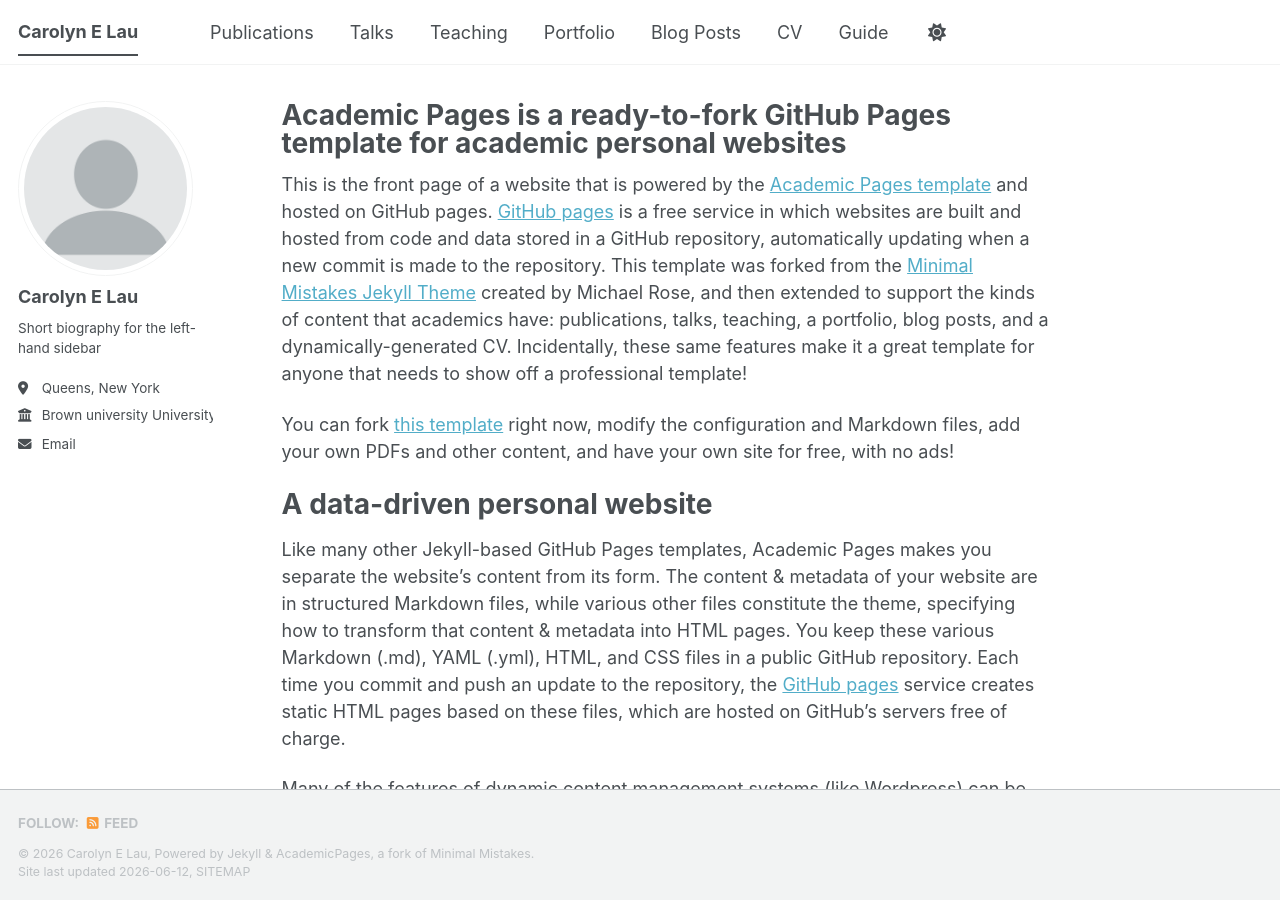
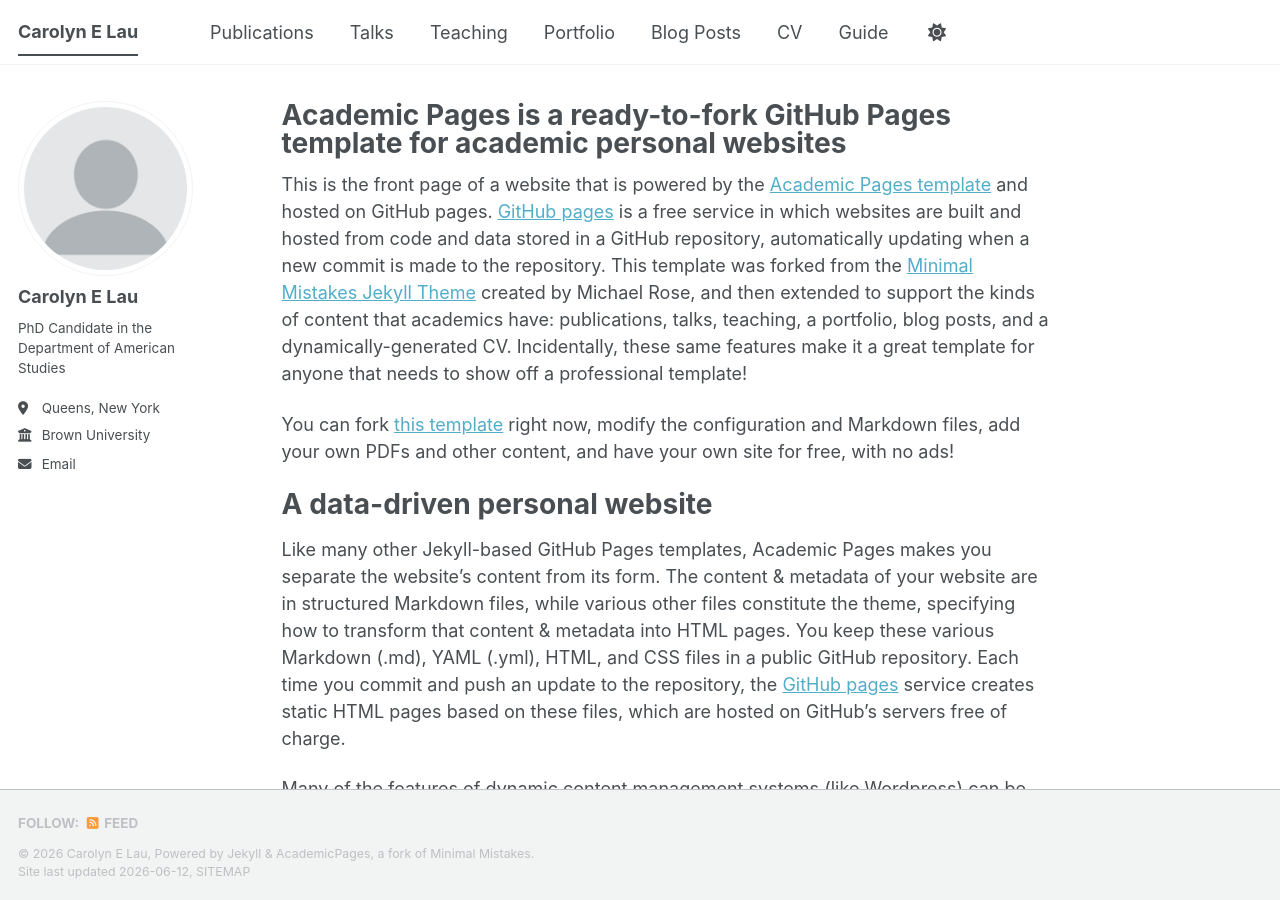
Before and after one commit to carolynelau/carolynelau.github.io, a Jekyll site: the page built from _pages/about.md, in a window 1280 px wide and 900 px high. Built offline with Jekyll 4.4.1, drawn with Linux system fonts in a browser that asks for light colours; a script bundle is joined from its source files by our own code; library files that are not in the unit come from our copies.

Commit message:
Update bio and employer information in config

```diff
--- a/_config.yml
+++ b/_config.yml
@@ -26,9 +26,9 @@ author:
   avatar           : "profile.png"
   name             : "Carolyn E Lau"
   pronouns         : # example: "she/her"
-  bio              : "Short biography for the left-hand sidebar"
+  bio              : "PhD Candidate in the Department of American Studies"
   location         : "Queens, New York"
-  employer         : "Brown university University"
+  employer         : "Brown University"
   uri              : # URL
   email            : "Carolyn_Lau@brown.edu"
 
```
